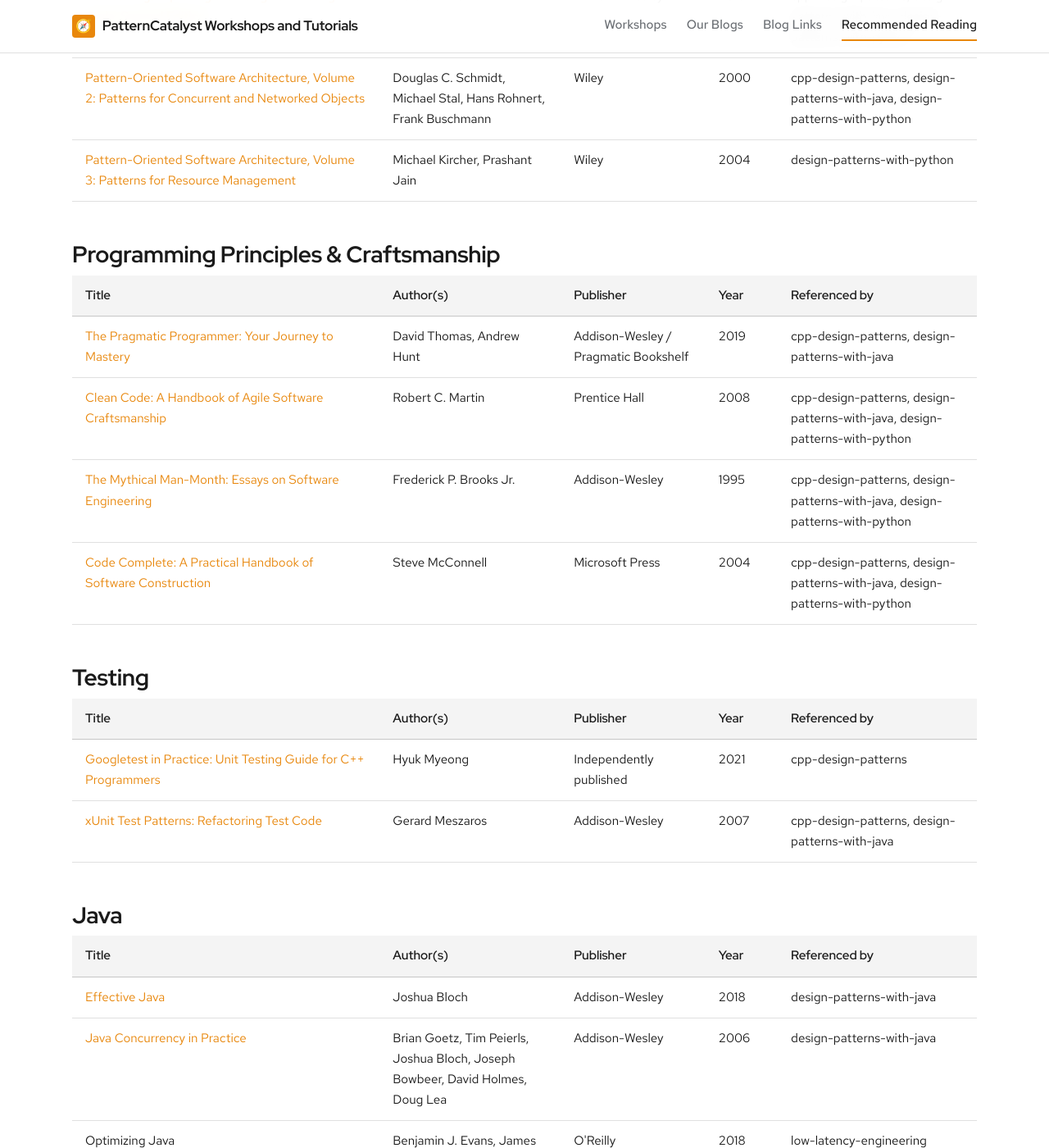
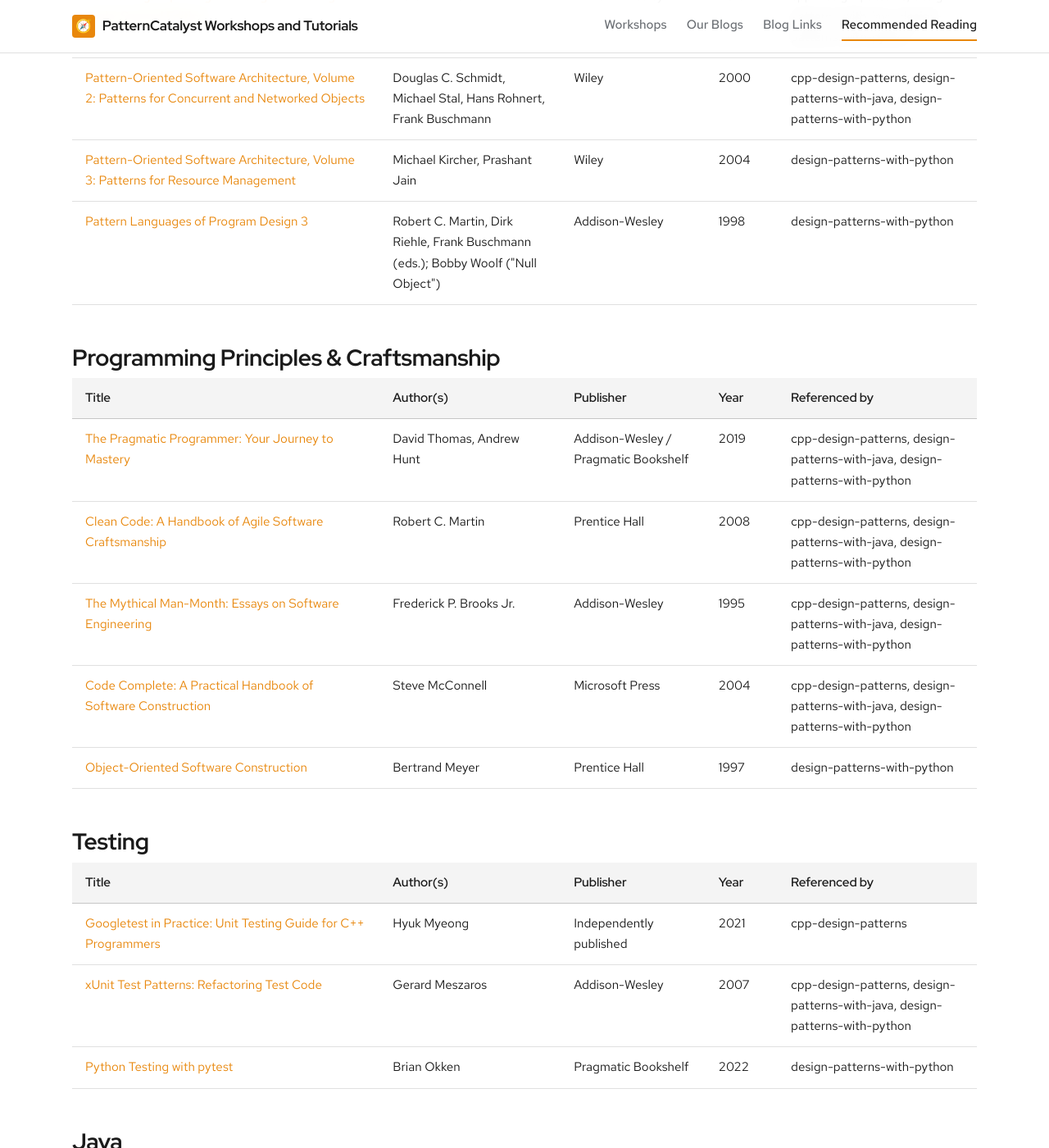
Before and after one commit to patterncatalyst/patterncatalyst-workshops-tutorials-list, a Jekyll site: the page built from books.html, in a window 1280 px wide and 1400 px high, scrolled down 2373 px. Shown: the whole window at 82% size. Built offline with Jekyll 4.4.1, drawn with Linux system fonts in a browser that asks for light colours; some web fonts are replaced.

Commit message:
data(books, sites): design-patterns-with-python r05 (Python 3.15; Meyer, Woolf/PLoPD3, Okken; Meszaros and Pragmatic Programmer references) (#57)

```diff
--- a/_data/book_categories.yml
+++ b/_data/book_categories.yml
@@ -34,6 +34,7 @@
     - "Refactoring: Improving the Design of Existing Code, Second Edition"
     - "Pattern-Oriented Software Architecture, Volume 2: Patterns for Concurrent and Networked Objects"
     - "Pattern-Oriented Software Architecture, Volume 3: Patterns for Resource Management"
+    - "Pattern Languages of Program Design 3"
 
 - name: "Programming Principles & Craftsmanship"
   books:
@@ -41,11 +42,13 @@
     - "Clean Code: A Handbook of Agile Software Craftsmanship"
     - "The Mythical Man-Month: Essays on Software Engineering"
     - "Code Complete: A Practical Handbook of Software Construction"
+    - "Object-Oriented Software Construction"
 
 - name: "Testing"
   books:
     - "Googletest in Practice: Unit Testing Guide for C++ Programmers"
     - "xUnit Test Patterns: Refactoring Test Code"
+    - "Python Testing with pytest"
 
 - name: "Java"
   books:
--- a/_data/books.yml
+++ b/_data/books.yml
@@ -865,6 +865,7 @@
   referenced_by:
     - "cpp-design-patterns"
     - "design-patterns-with-java"
+    - "design-patterns-with-python"
 
 - title: "The C++ Programming Language"
   authors: "Bjarne Stroustrup"
@@ -908,6 +909,7 @@
   referenced_by:
     - "cpp-design-patterns"
     - "design-patterns-with-java"
+    - "design-patterns-with-python"
 
 - title: "Clean Code: A Handbook of Agile Software Craftsmanship"
   authors: "Robert C. Martin"
@@ -1081,3 +1083,33 @@
   review_note: "Hand-added 2026-11-04 for design-patterns-with-python (its /bibliography/ page), where it is credited for Value Object. InformIT gives the publication date as 5 Nov 2002."
   referenced_by:
     - "design-patterns-with-python"
+
+- title: "Object-Oriented Software Construction"
+  authors: "Bertrand Meyer"
+  publisher: "Prentice Hall"
+  year: 1997
+  isbn: "9780136291558"
+  url: "https://www.informit.com/store/object-oriented-software-construction-9780136291558"
+  review_note: "Hand-added 2026-11-04 for design-patterns-with-python (its /bibliography/ page): second edition, credited for the open-closed principle and Design by Contract."
+  referenced_by:
+    - "design-patterns-with-python"
+
+- title: "Pattern Languages of Program Design 3"
+  authors: "Robert C. Martin, Dirk Riehle, Frank Buschmann (eds.); Bobby Woolf (\"Null Object\")"
+  publisher: "Addison-Wesley"
+  year: 1998
+  isbn: "9780201310115"
+  url: "https://www.informit.com/store/pattern-languages-of-program-design-3-9780201310115"
+  review_note: "Hand-added 2026-11-04 for design-patterns-with-python (its /bibliography/ page), which credits Bobby Woolf's chapter \"Null Object\". Year and editors checked against Open Library and InformIT (copyright 1998)."
+  referenced_by:
+    - "design-patterns-with-python"
+
+- title: "Python Testing with pytest"
+  authors: "Brian Okken"
+  publisher: "Pragmatic Bookshelf"
+  year: 2022
+  isbn: "9781680508604"
+  url: "https://pragprog.com/titles/bopytest2/python-testing-with-pytest-second-edition/"
+  review_note: "Hand-added 2026-11-04 for design-patterns-with-python (its /bibliography/ page): second edition, February 2022, per the publisher page."
+  referenced_by:
+    - "design-patterns-with-python"
--- a/_data/sites.yml
+++ b/_data/sites.yml
@@ -180,7 +180,7 @@
   - slug: "design-patterns-with-python"
     title: "Design Patterns with Python"
     group: "GoF Design Patterns and SOLID Principles"
-    synopsis: "GoF patterns and SOLID in idiomatic Python 3.14, sorted into the patterns that dissolve into language features, the ones that survive as design, and the names that need disambiguating, with runnable pytest and mypy --strict examples."
+    synopsis: "GoF patterns and SOLID in idiomatic Python 3.15, sorted into the patterns that dissolve into language features, the ones that survive as design, and the names that need disambiguating, with runnable pytest and mypy --strict examples."
     site_url: "https://patterncatalyst.github.io/design-patterns-with-python/"
     repo_url: "https://github.com/patterncatalyst/design-patterns-with-python"
 
```
